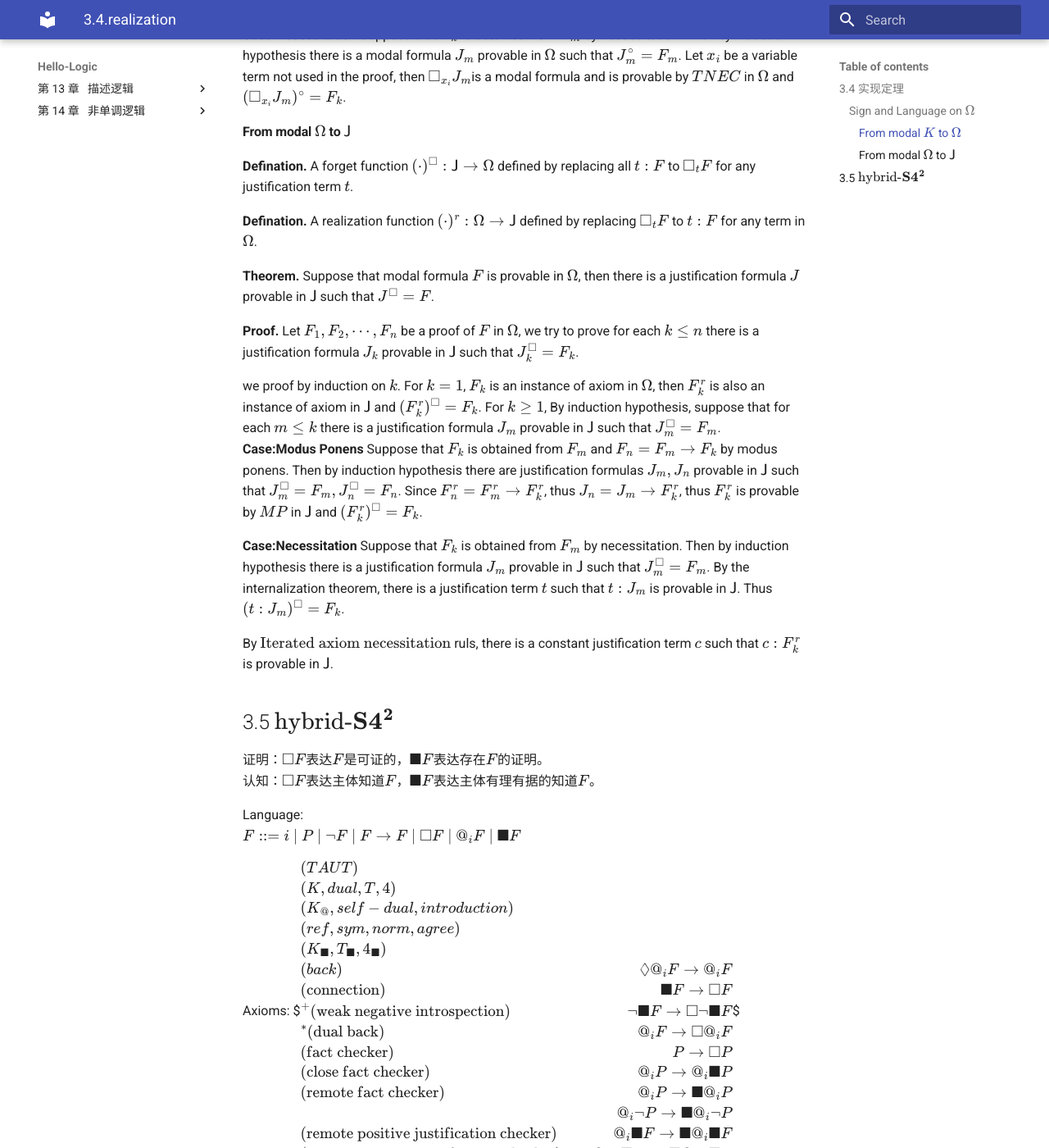
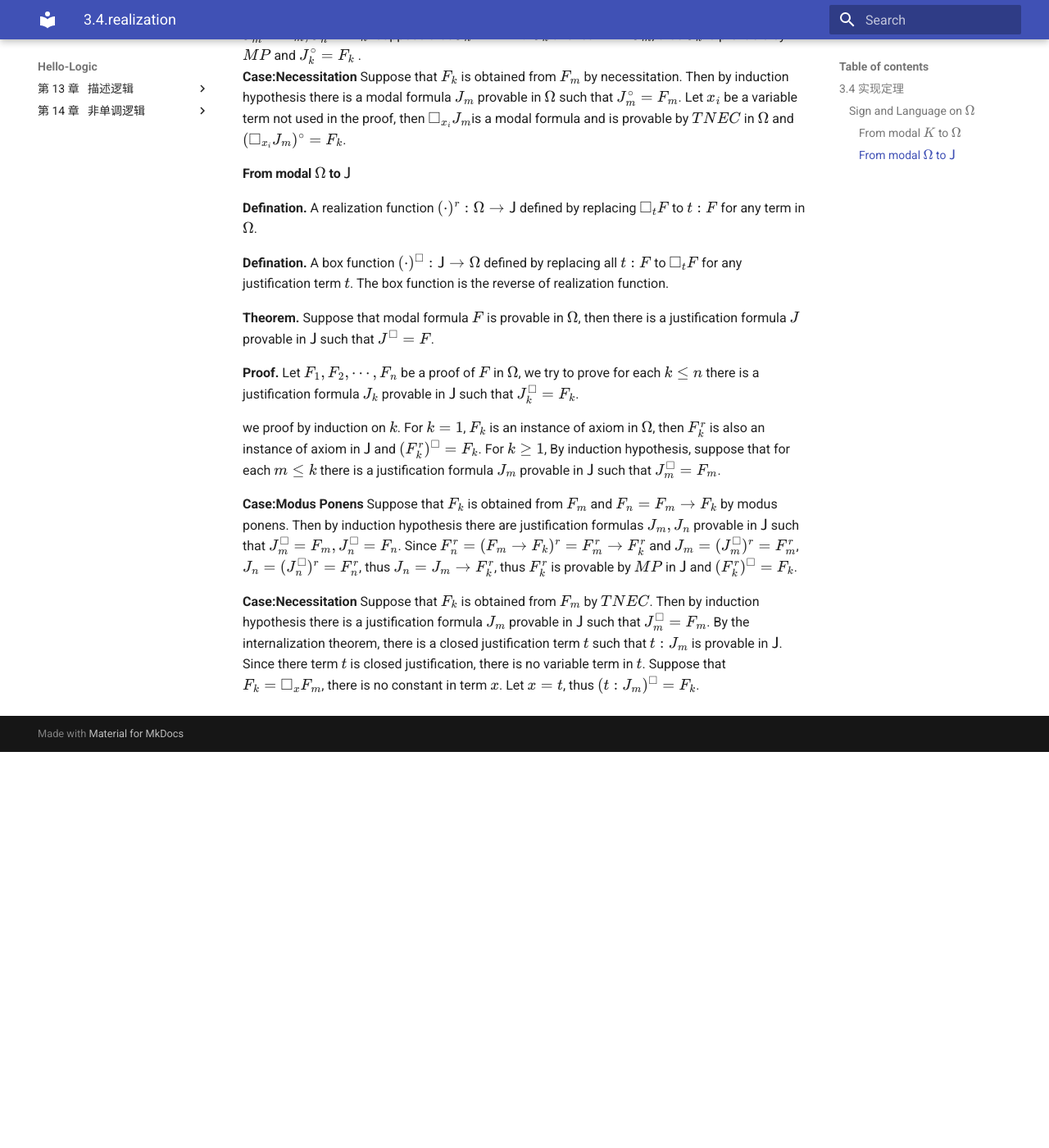
Before and after one commit to Cogliffer/hello-logic, an MkDocs documentation site: the page built from docs/justfication_logic/3.4.realization.md, in a window 1280 px wide and 1400 px high, scrolled down 3010 px. Shown: the whole window at 82% size. Built offline with MkDocs 1.6.1 and Material for MkDocs 9.7.7, drawn with Linux system fonts in a browser that asks for light colours; after the commit the page ends 3927 px from its top, so only the background shows below that; some of the changed text lies outside the part shown.

```diff
--- a/docs/justfication_logic/3.4.realization.md
+++ b/docs/justfication_logic/3.4.realization.md
@@ -91,56 +94,17 @@ For $k\ge 1$, By induction hypothesis, suppose that for each $m\le k$ there is a
 
 #### From modal $\Omega$ to $\mathsf{J}$
 
-**Defination.** A forget function $(\cdot)^\Box:\mathsf{J}\to \Omega$ defined by replacing all $t:F$ to $\Box_t F$ for any justification term $t$.
+**Defination.** A realization function $(\cdot)^r:\Omega\to\mathsf{J}$ defined by replacing $\Box_t F$ to $t:F$ for any term in $\Omega$.
 
-**Defination.** A realization function $(\cdot)^r:\Omega\to\mathsf{J}$ defined by replacing $\Box_t F$ to $t:F$ for any term in $\Omega$.
+**Defination.** A box function $(\cdot)^\Box:\mathsf{J}\to \Omega$ defined by replacing all $t:F$ to $\Box_t F$ for any justification term $t$. The box function is the reverse of realization function.
 
 **Theorem.** Suppose that modal formula $F$ is provable in $\Omega$, then there is a justification formula $J$ provable in $\mathsf{J}$ such that $J^\Box = F$.
 
 
 **Proof.** Let $F_1,F_2,\cdots,F_n$ be a proof of $F$ in $\Omega$, we try to prove for each $k\le n$ there is a justification formula $J_k$ provable in $\mathsf{J}$ such that $J_k^\Box = F_k$.
 
-we proof by induction on $k$. For $k=1$, $F_k$ is an instance of axiom in $\Omega$, then $F_k^r$ is also an instance of axiom in $\mathsf{J}$ and $(F_k^r)^\Box = F_k$. For $k\ge 1$, By induction hypothesis, suppose that for each $m\le k$ there is a justification formula $J_m$ provable in $\mathsf{J}$ such that $J_m^\Box = F_m$. <br>
-**Case:Modus Ponens** Suppose that $F_k$ is obtained from $F_{m}$ and $F_{n} = F_m\rightarrow F_k$ by modus ponens. Then by induction hypothesis there are justification formulas $J_m,J_n$ provable in $\mathsf{J}$ such that $J_m^\Box = F_m,J_n^\Box = F_n$. Since $F_n^r = F_m^r\rightarrow F_k^r$, thus $J_n = J_m\rightarrow F_k^r$, thus $F_k^r$ is provable by $MP$ in $\mathsf{J}$ and $(F_k^r)^\Box = F_k$.
+we proof by induction on $k$. For $k=1$, $F_k$ is an instance of axiom in $\Omega$, then $F_k^r$ is also an instance of axiom in $\mathsf{J}$ and $(F_k^r)^\Box = F_k$. For $k\ge 1$, By induction hypothesis, suppose that for each $m\le k$ there is a justification formula $J_m$ provable in $\mathsf{J}$ such that $J_m^\Box = F_m$.
 
-**Case:Necessitation** Suppose that $F_k$ is obtained from $F_{m}$ by necessitation. Then by induction hypothesis there is a justification formula $J_m$ provable in $\mathsf{J}$ such that $J_m^\Box = F_m$. By the internalization theorem, there is a justification term $t$ such that $t:J_m$ is provable in $\mathsf{J}$. Thus $(t:J_m)^\Box = F_k$.
+**Case:Modus Ponens** Suppose that $F_k$ is obtained from $F_{m}$ and $F_{n} = F_m\rightarrow F_k$ by modus ponens. Then by induction hypothesis there are justification formulas $J_m,J_n$ provable in $\mathsf{J}$ such that $J_m^\Box = F_m,J_n^\Box = F_n$. Since $F_n^r = (F_m\rightarrow F_k)^r = F_m^r\rightarrow F_k^r$ and $J_m = (J_m^\Box)^r = F_m^r$,$J_n = (J_n^\Box)^r = F_n^r$, thus $J_n = J_m\rightarrow F_k^r$, thus $F_k^r$ is provable by $MP$ in $\mathsf{J}$ and $(F_k^r)^\Box = F_k$.
 
-
-By $\text{Iterated axiom necessitation}$ ruls, there is a constant justification term $c$ such that $c:F_k^r$ is provable in $\mathsf{J}$.
-
-
-## 3.5 $\text{hybrid-}\mathbf{S4^2}$
-证明：$\Box F$表达$F$是可证的，$\blacksquare F$表达存在$F$的证明。<br>
-认知：$\Box F$表达主体知道$F$，$\blacksquare F$表达主体有理有据的知道$F$。
-
-Language: <br>
-$F::= i\ |\ P\ |\ \neg F\ |\ F\rightarrow F\ |\ \Box F\ |\ @_i F\ |\ \blacksquare F$
-
-Axioms:
-$$\begin{align*}
-    & (TAUT)\\
-    & (K,dual,T,4)\\
-    &(K_@,self-dual,introduction)\\
-    &(ref,sym,norm,agree)\\
-    & (K_\blacksquare,T_\blacksquare,4_\blacksquare)\\
-    & (back) & \Diamond @_iF\rightarrow @_iF\\
-    & (\text{connection}) & \blacksquare F\rightarrow \Box F \\
-    & ^+(\text{weak negative introspection}) & \neg \blacksquare F\rightarrow \Box\neg \blacksquare F \\
-    & ^*(\text{dual back}) & @_iF\rightarrow\Box @_iF \\
-    & (\text{fact checker}) & P\rightarrow\Box P\\
-    & (\text{close fact checker}) & @_iP\rightarrow @_i \blacksquare P\\
-    & (\text{remote fact checker}) & @_i P \rightarrow \blacksquare @_i P \\
-    && @_i\neg P\rightarrow \blacksquare @_i\neg P \\
-    & (\text{remote positive justification checker}) & @_i\blacksquare F\rightarrow\blacksquare @_i\blacksquare F\\
-    & (\text{remote negative justification checker}) & @_i\neg \blacksquare F\rightarrow\blacksquare @_i\neg \blacksquare F \\
-\end{align*}$$
-
-Rules:
-$$\begin{align*}
-    & (MP)\quad \text{Modus Ponens}\\
-    & (NEC)\quad F/\Box F\\
-    & (@NEC)\quad F/@F\\
-    & (\blacksquare NEC)\quad F/\blacksquare F\\
-\end{align*}$$
-
-$\Box F\rightarrow\blacksquare F$  ? 简化为一个算子？
+**Case:Necessitation** Suppose that $F_k$ is obtained from $F_{m}$ by $TNEC$. Then by induction hypothesis there is a justification formula $J_m$ provable in $\mathsf{J}$ such that $J_m^\Box = F_m$. By the internalization theorem, there is a closed justification term $t$ such that $t:J_m$ is provable in $\mathsf{J}$. Since there term $t$ is closed justification, there is no variable term in $t$. Suppose that $F_k = \Box_{x}F_m$, there is no constant in term $x$. Let $x = t$, thus $(t:J_m)^\Box = F_k$.
```
Also changed, not shown: other parts of docs/justfication_logic/3.4.realization.md (+3 -0 lines), docs/justfication_logic/3.5.Hybrid-S4^2.md (added, +35 -0 lines), tool/test.md (added, +39 -0 lines), 4 other files.
